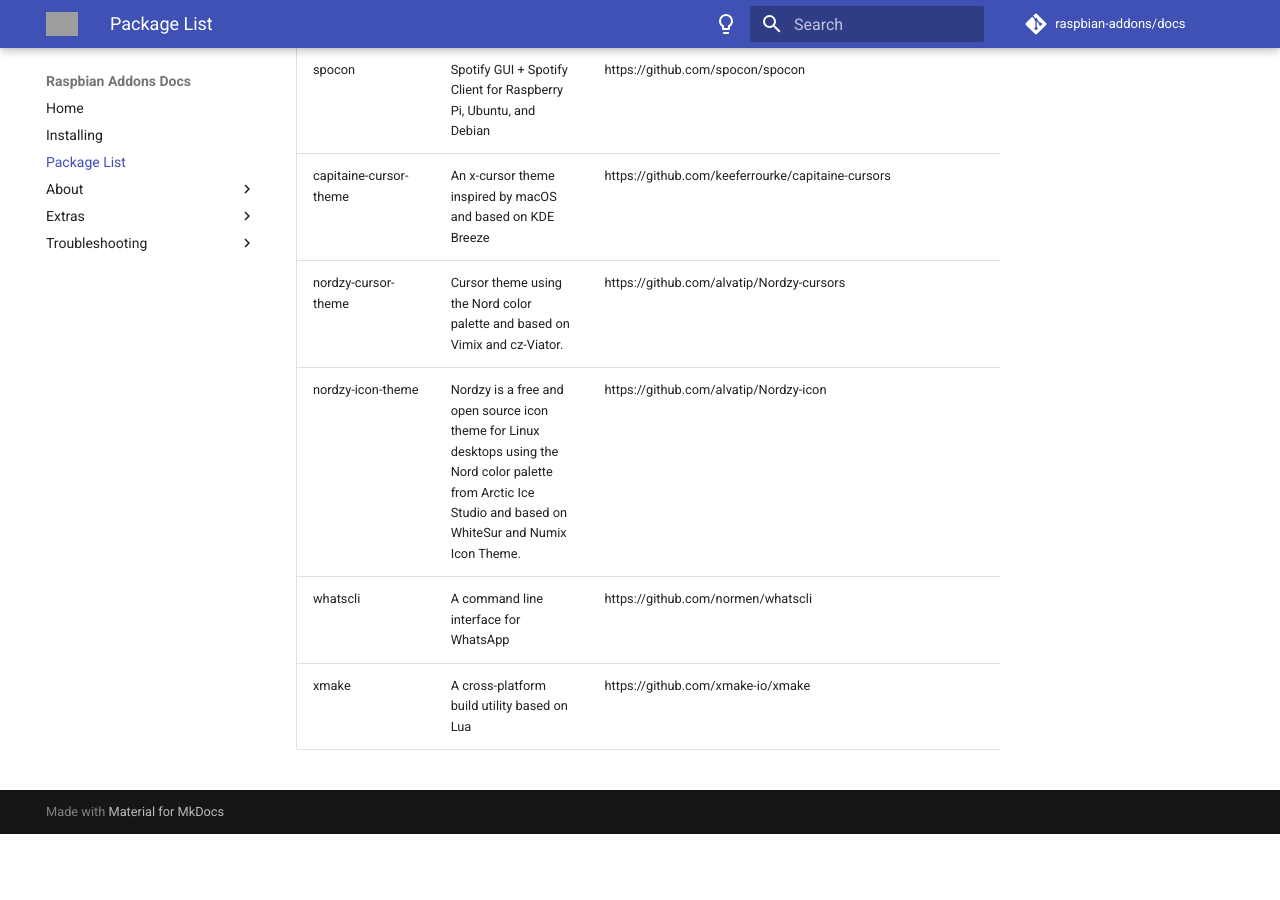
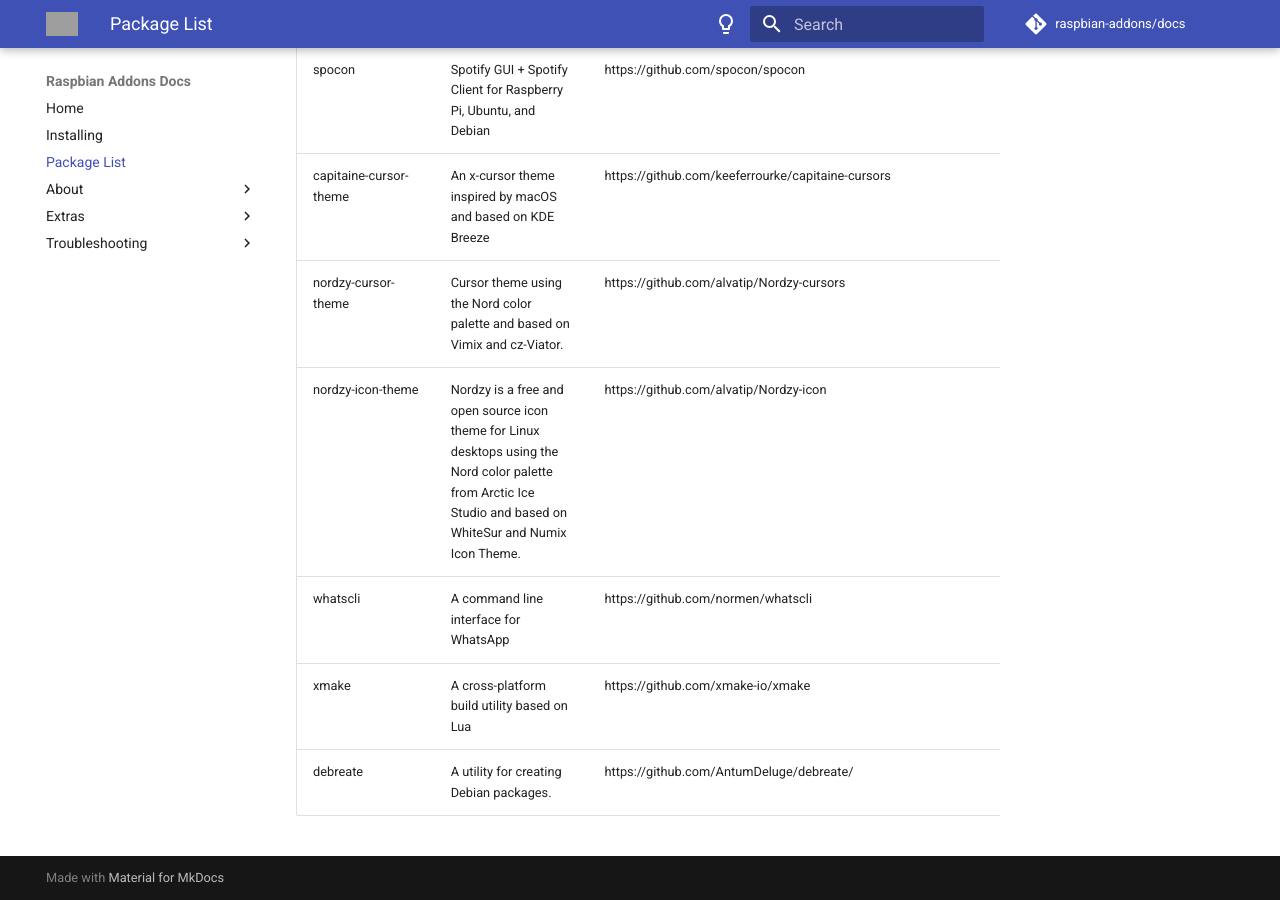
Before and after one commit to raspbian-addons/docs, an MkDocs documentation site: the page built from docs/package-list.md, in a window 1280 px wide and 900 px high, scrolled down 15967 px. Built offline with MkDocs 1.6.1 and Material for MkDocs 9.7.7, drawn with Linux system fonts in a browser that asks for light colours; comment, search, counter and statistics services are not loaded; before the commit the page ends 16801 px from its top, so only the background shows below that; grey boxes are pictures that could not be loaded.

Commit message:
packagelist: add debreate

```diff
--- a/docs/package-list.md
+++ b/docs/package-list.md
@@ -203,3 +203,4 @@
 | nordzy-icon-theme | Nordzy is a free and open source icon theme for Linux desktops using the Nord color palette from Arctic Ice Studio and based on WhiteSur and Numix Icon Theme. | https://github.com/alvatip/Nordzy-icon |
 | whatscli | A command line interface for WhatsApp | https://github.com/normen/whatscli |
 | xmake | A cross-platform build utility based on Lua | https://github.com/xmake-io/xmake |
+| debreate | A utility for creating Debian packages. | https://github.com/AntumDeluge/debreate/ |
```
